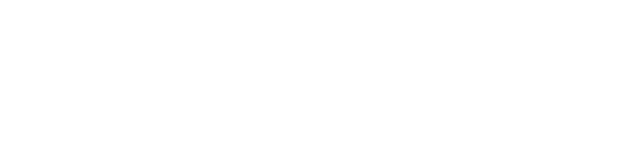
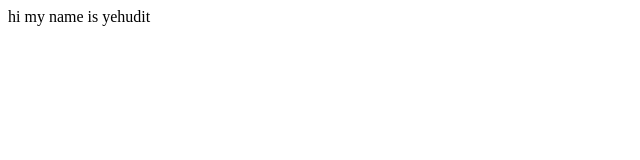
Before and after one commit to YaelsGit/Ex03, a plain HTML site: page index.Html in a window 1280 px wide. Shown: the whole page, without its empty margins (0-640 px from the left). Drawn offline with Linux system fonts and the light colour scheme.

Commit message:
Update index.Html

```diff
--- a/index.Html
+++ b/index.Html
@@ -6,6 +6,6 @@
     <title>Document</title>
 </head>
 <body>
-  <span></span>
+  <span>hi my name is yehudit</span>
 </body>
 </html>
```
